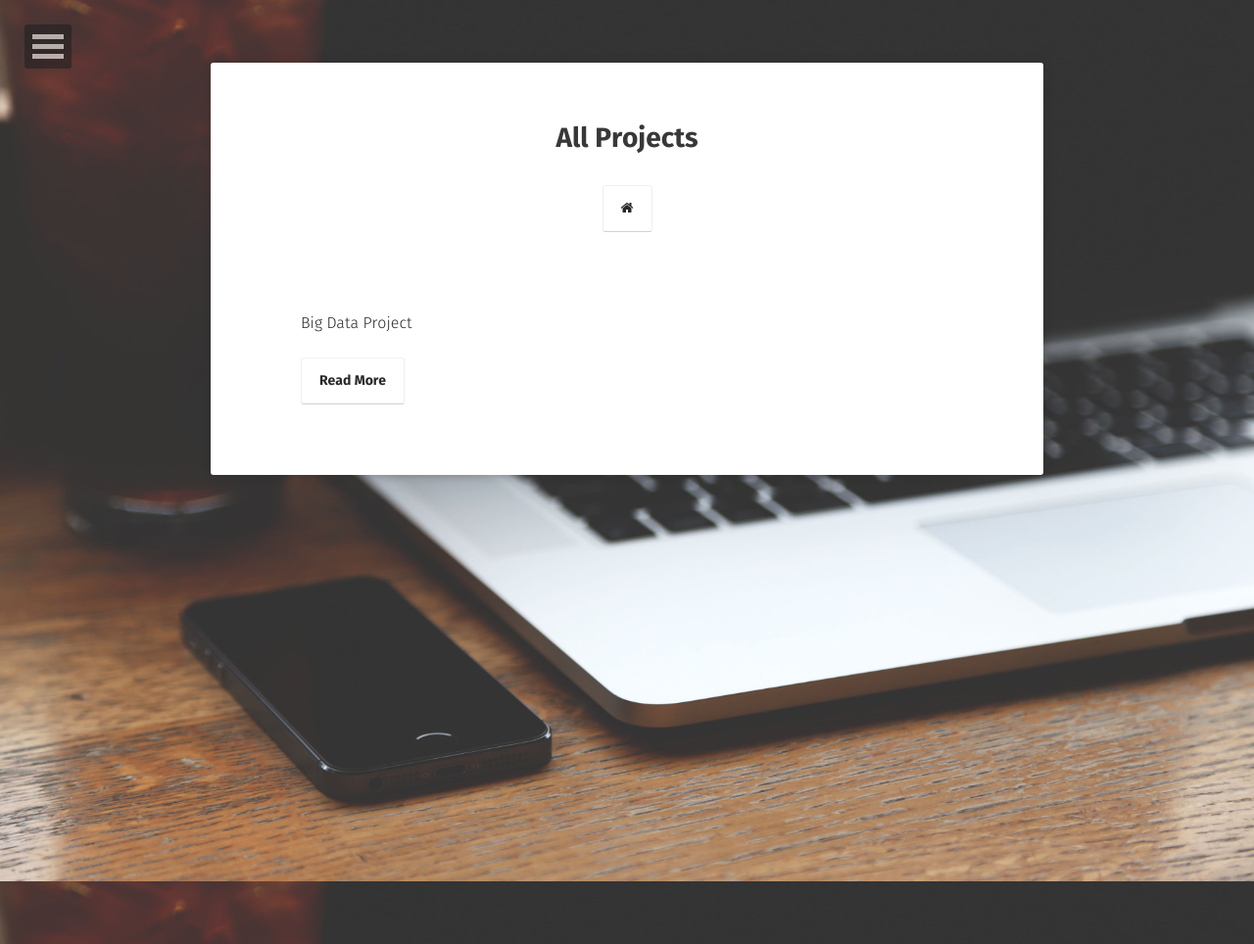
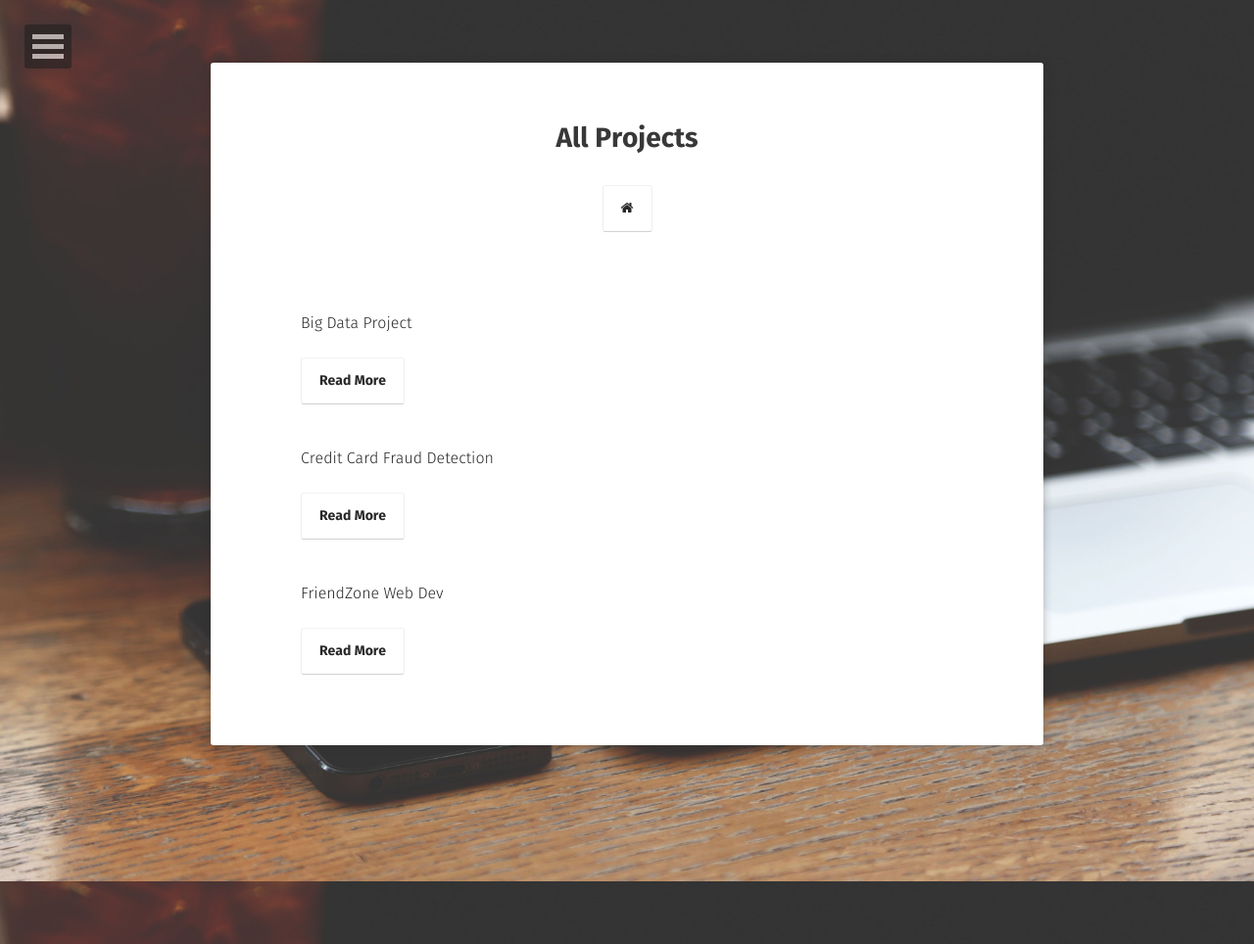
Before and after one commit to niall-anthony-mcnulty/niall-anthony-mcnulty.github.io, a Jekyll site: the page built from projects/index.md, in a window 1280 px wide. Shown: the whole page at 98% size. Built offline with Jekyll 4.4.1, drawn with Linux system fonts in a browser that asks for light colours; some web fonts are replaced.

Commit message:
Add projects

```diff
--- a/_layouts/project.html
+++ b/_layouts/project.html
@@ -26,8 +26,15 @@ layout: compress
                         {% if post.project %}
                     <ul>
                         <li class="wow fadeInLeft" data-wow-duration="1.5s">
-
                             <p>Big Data Project</p>
+                            <a href="{{ site.url }}{{ post.url }}" class="btn zoombtn">Read More</a>
+                        </li>
+                        <li class="wow fadeInLeft" data-wow-duration="1.5s">
+                            <p>Credit Card Fraud Detection</p>
+                            <a href="{{ site.url }}{{ post.url }}" class="btn zoombtn">Read More</a>
+                        </li>
+                        <li class="wow fadeInLeft" data-wow-duration="1.5s">
+                            <p>FriendZone Web Dev</p>
                             <a href="{{ site.url }}{{ post.url }}" class="btn zoombtn">Read More</a>
                         </li>
                     </ul>
```
